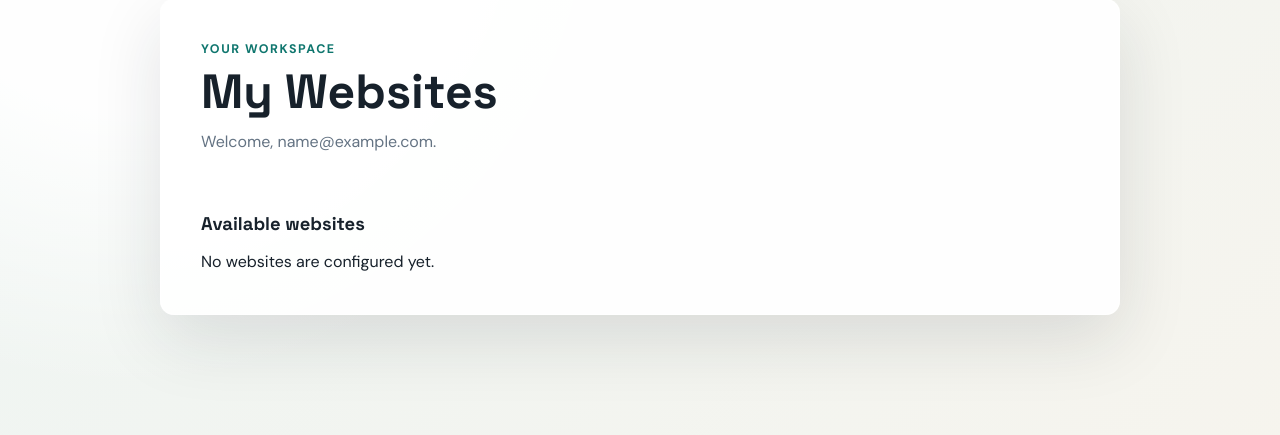
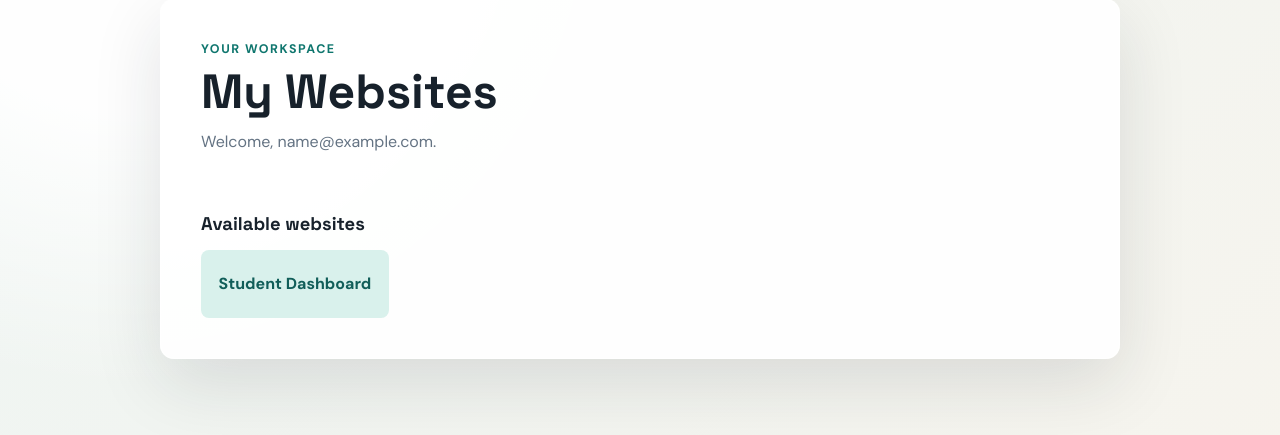
Before and after one commit to shinenyi123/auth_service, a Flask app: page /websites in a window 1280 px wide. Shown: the part 117-552 px from the top of the page. Run offline with Flask 3, Linux system fonts and the light colour scheme; the visitor is signed in with stand-in values (Sample User, id 1); data that the repository does not hold is empty; some libraries are stand-ins or nearby versions.

Commit message:
Add Student Dashboard link to websites template
Updated the websites.html template to include a specific website link.

```diff
--- a/templates/websites.html
+++ b/templates/websites.html
@@ -29,11 +29,7 @@
             <section class="app-section" aria-labelledby="websites-heading">
                 <h2 id="websites-heading">Available websites</h2>
                 <ul class="app-list">
-                    {% for website in websites %}
-                    <li><a class="app-link" href="{{ website.url }}">{{ website.name }}</a></li>
-                    {% else %}
-                    <li>No websites are configured yet.</li>
-                    {% endfor %}
+                    <li><a class="app-link" href="https://student-dashboard-v2.onrender.com">Student Dashboard</a></li>
                 </ul>
             </section>
         </section>
```
